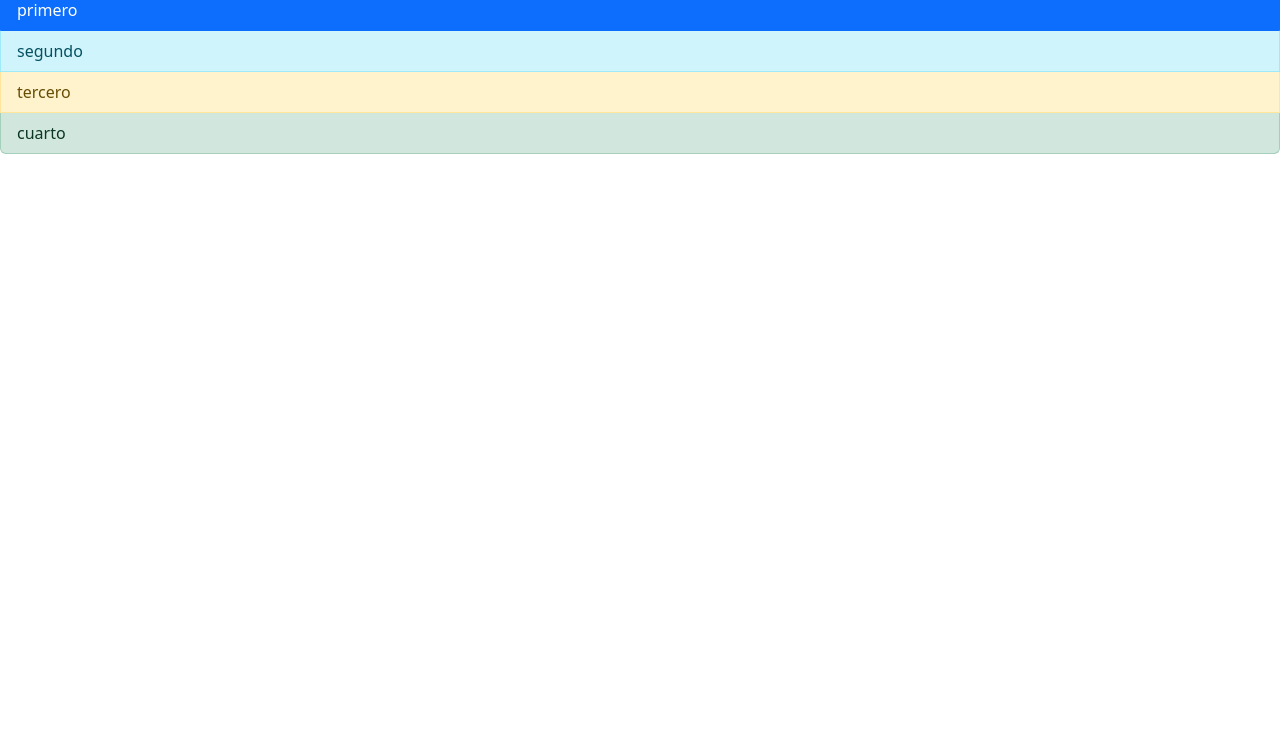
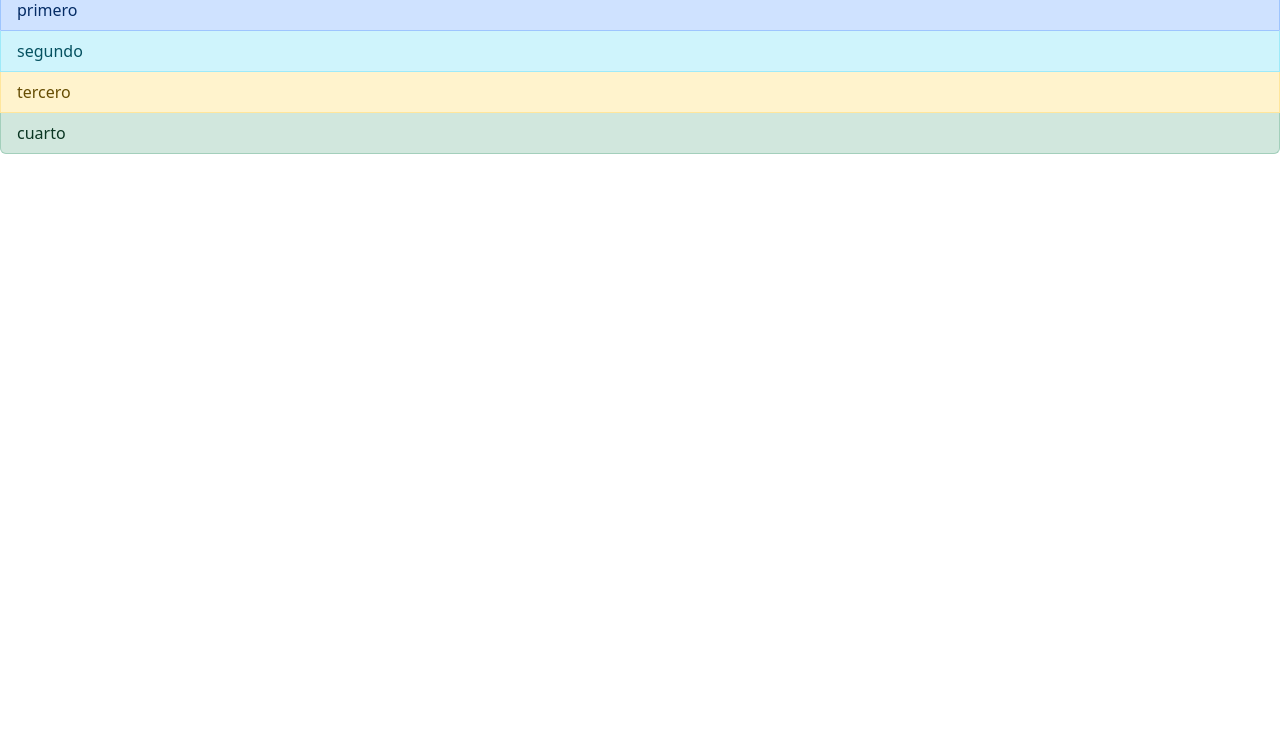
Before and after one commit to candetche/TP1-Conflictos-GIT, a plain HTML site: page index.html in a window 1280 px wide. Shown: the part 67-800 px from the top of the page. Drawn offline with nearby package versions, Linux system fonts and the light colour scheme.

Commit message:
2 - primer conflicto - cambio syle en primer item de la lista

```diff
--- a/index.html
+++ b/index.html
@@ -16,7 +16,7 @@
       <h1>CONFLICTOS GIT</h1>
     </header>
     <ul class="list-group">
-      <li class="list-group-item active">primero</li>
+      <li class="list-group-item list-group-item-primary">primero</li>
       <li class="list-group-item list-group-item-info">segundo</li>
       <li class="list-group-item list-group-item-warning">tercero</li>
       <li class="list-group-item list-group-item-success">cuarto</li>
```
